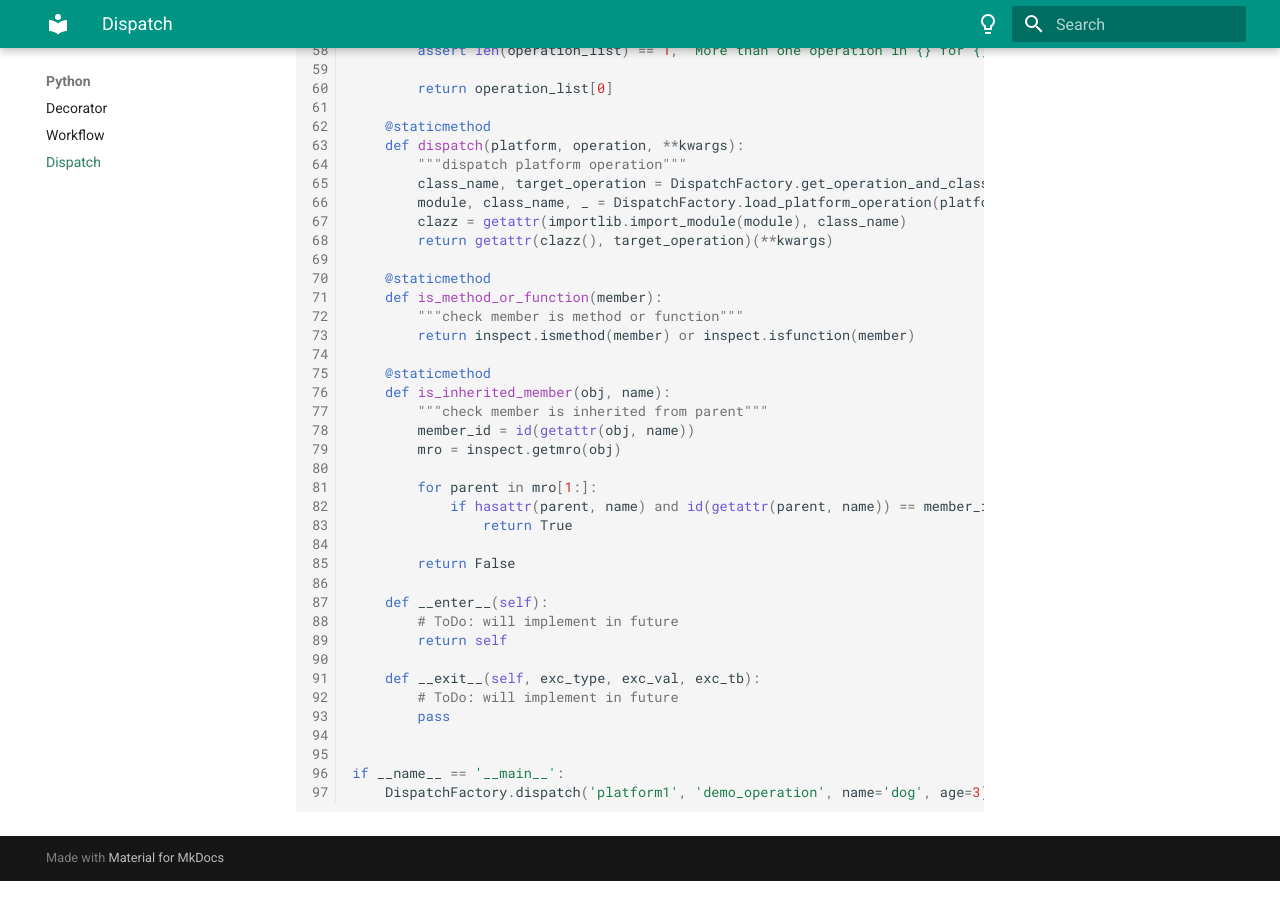
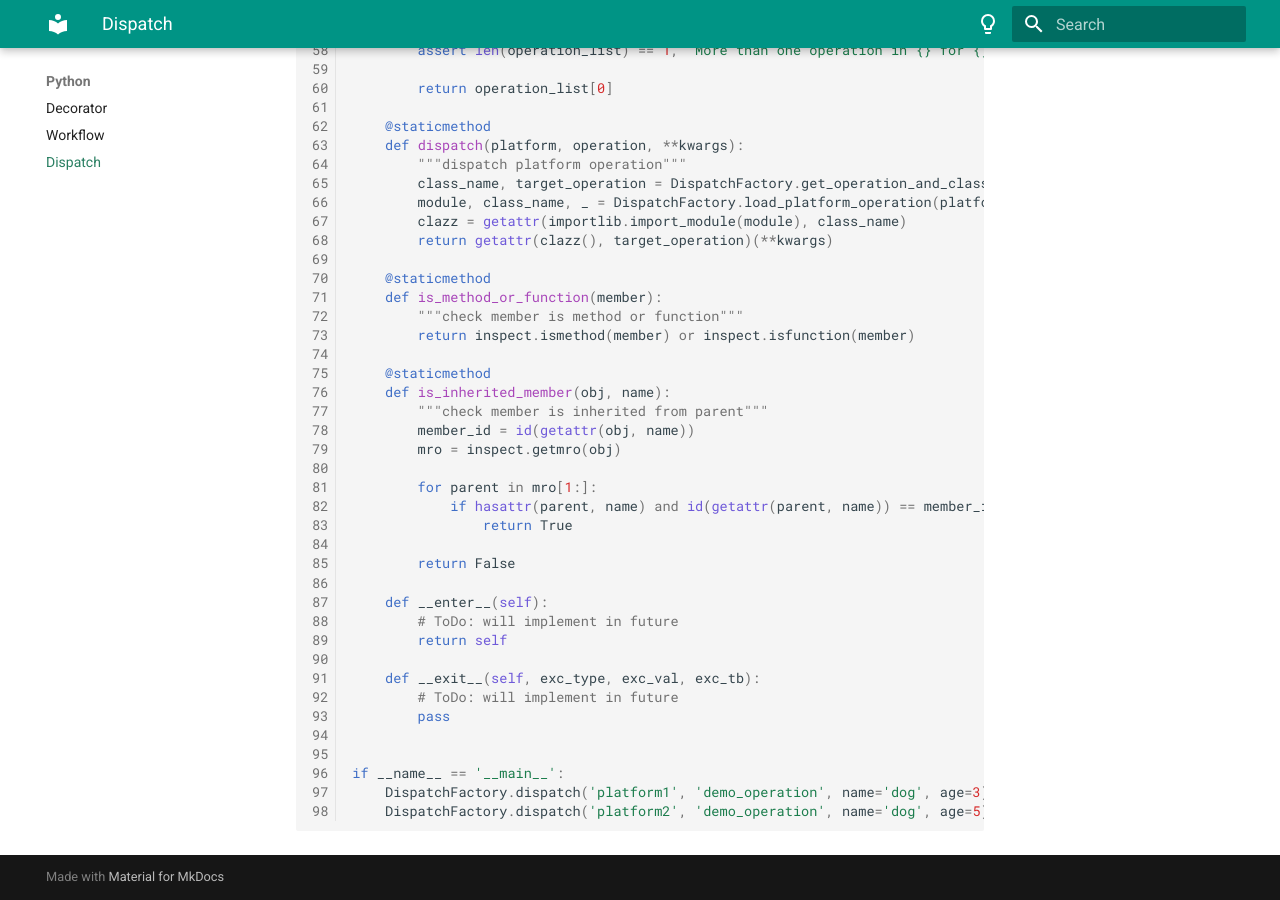
Before and after one commit to zhouushe/notes, an MkDocs documentation site: the page built from docs/python_dispatch.md, in a window 1280 px wide and 900 px high, scrolled down 1323 px. Built offline with MkDocs 1.6.1 and Material for MkDocs 9.7.7, drawn with Linux system fonts in a browser that asks for light colours.

Commit message:
Update python_dispatch.md

````diff
--- a/docs/python_dispatch.md
+++ b/docs/python_dispatch.md
@@ -96,5 +96,6 @@ class DispatchFactory(object):
 
 if __name__ == '__main__':
     DispatchFactory.dispatch('platform1', 'demo_operation', name='dog', age=3)
+    DispatchFactory.dispatch('platform2', 'demo_operation', name='dog', age=5)
 
 ```
````
